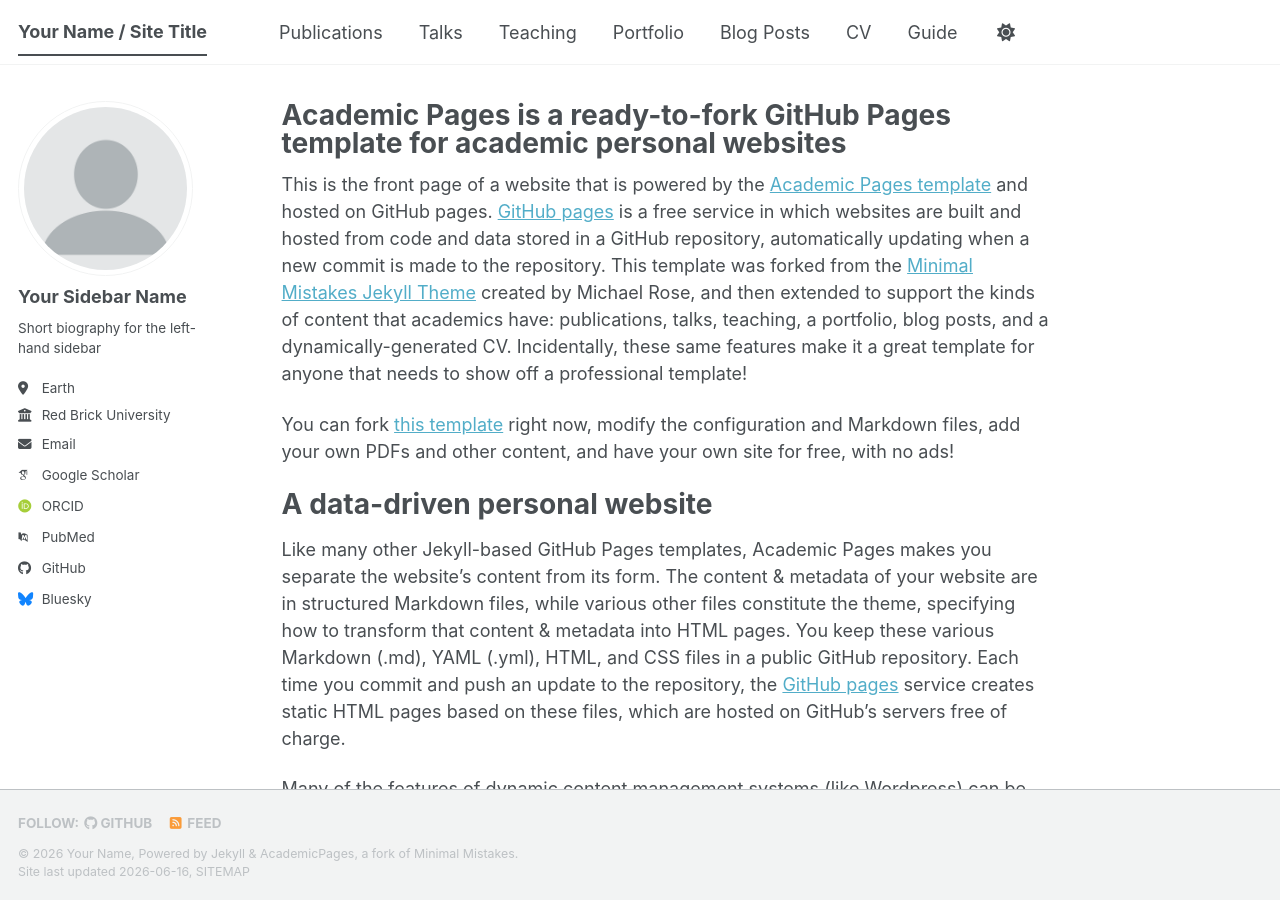
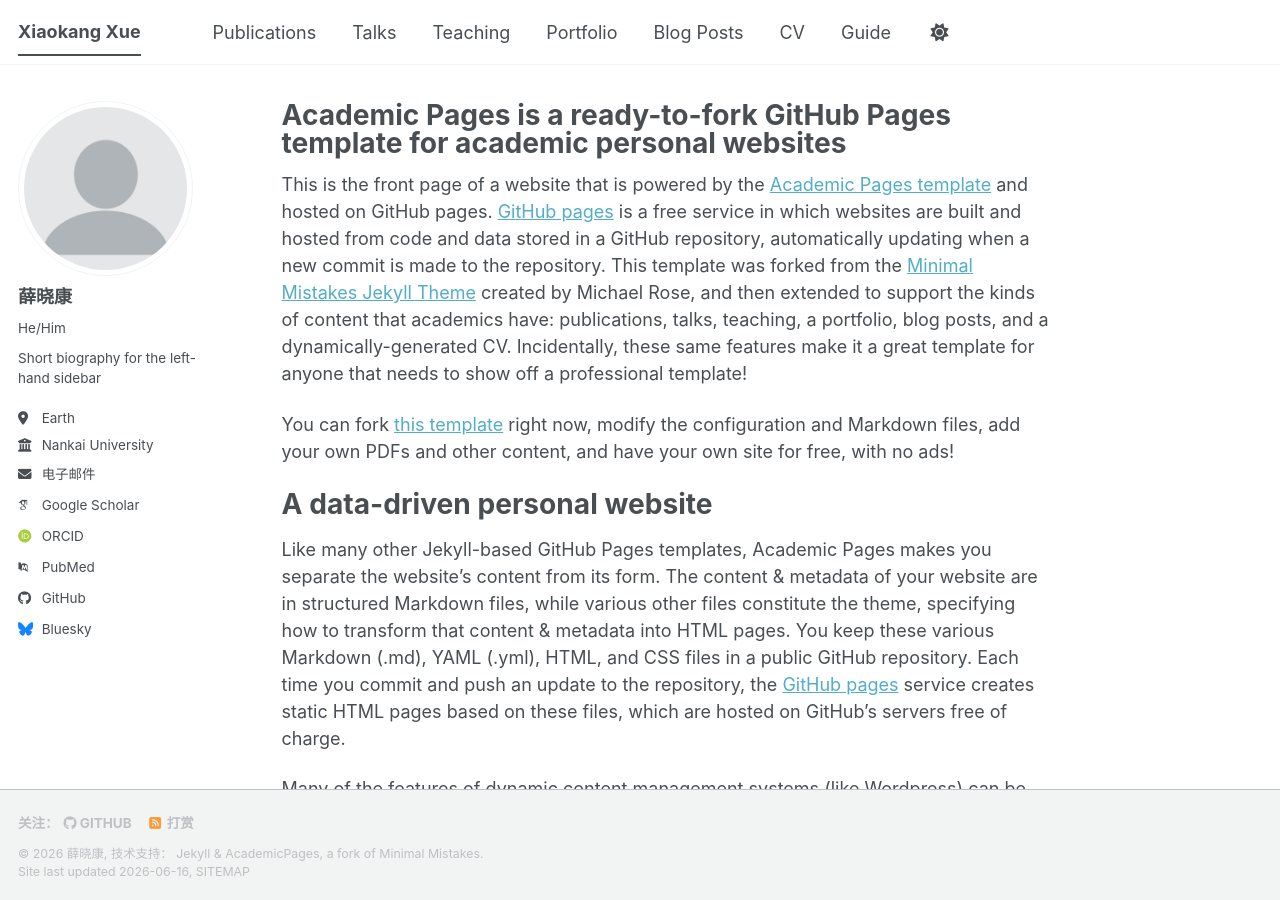
Before and after one commit to Xiaokang-Xue/Xiaokang-Xue.github.io, a Jekyll site: the page built from _pages/about.md, in a window 1280 px wide and 900 px high. Built offline with Jekyll 4.4.1, drawn with Linux system fonts in a browser that asks for light colours; some web fonts are replaced; a script bundle is joined from its source files by our own code; library files that are not in the unit come from our copies.

Commit message:
Update site configuration for localization and author info

```diff
--- a/_config.yml
+++ b/_config.yml
@@ -7,16 +7,16 @@
 # server process.
 
 # Basic Site Settings
-locale                   : "en-US"
+locale                   : "zh-CN"
 site_theme               : "default" # The available themes options are "default", "air", "sunrise", "mint", "dirt" and "contrast"
-title                    : "Your Name / Site Title"
+title                    : "Xiaokang Xue"
 title_separator          : "-"
-name                     : &name "Your Name"
-description              : &description "Your Name's academic portfolio"   # Update this with a general description of your site, this is the default if not overridden by a page
-url                      : https://academicpages.github.io # The base hostname & protocol for your site e.g. "https://[your GitHub username].github.io",
+name                     : &name "薛晓康"
+description              : &description "Software Engineering student at Nankai University."   # Update this with a general description of your site, this is the default if not overridden by a page
+url                      : https://Xiaokang-Xue.github.io # The base hostname & protocol for your site e.g. "https://[your GitHub username].github.io",
                                                            # or if you already have some other page hosted on Github then use "https://[your GitHub username].github.io/[Your Repo Name]"
 baseurl                  : "" # the subpath of your site, e.g. "/blog"
-repository               : "academicpages/academicpages.github.io"
+repository               : "Xiaokang-Xue/Xiaokang-Xue.github.io"
 
 # Site Author - The following control what appear as part of the author content on the side bar.
 #               If a field is blank the icon and link will not appear, otherwise it will be shown.
@@ -24,13 +24,13 @@ repository               : "academicpages/academicpages.github.io"
 author:
   # Biographic information
   avatar           : "profile.png"
-  name             : "Your Sidebar Name"
-  pronouns         : # example: "she/her"
+  name             : "薛晓康"
+  pronouns         : "He/Him"
   bio              : "Short biography for the left-hand sidebar"
   location         : "Earth"
-  employer         : "Red Brick University"
+  employer         : "Nankai University"
   uri              : # URL
-  email            : "none@example.org"
+  email            : "2212069@mail.nankai.edu.cn"
 
   # Academic websites
   academia         : # URL
@@ -51,7 +51,7 @@ author:
   bitbucket        : # Username - Update with your username on the site
   codepen          : # Username
   dribbble         : # Username
-  github           : "academicpages"
+  github           : "Xiaokang-Xue"
   kaggle           : # Username
   stackoverflow    : # User number or user number and name (i.e., use "1" or "1/jeff-atwood")
 
```
